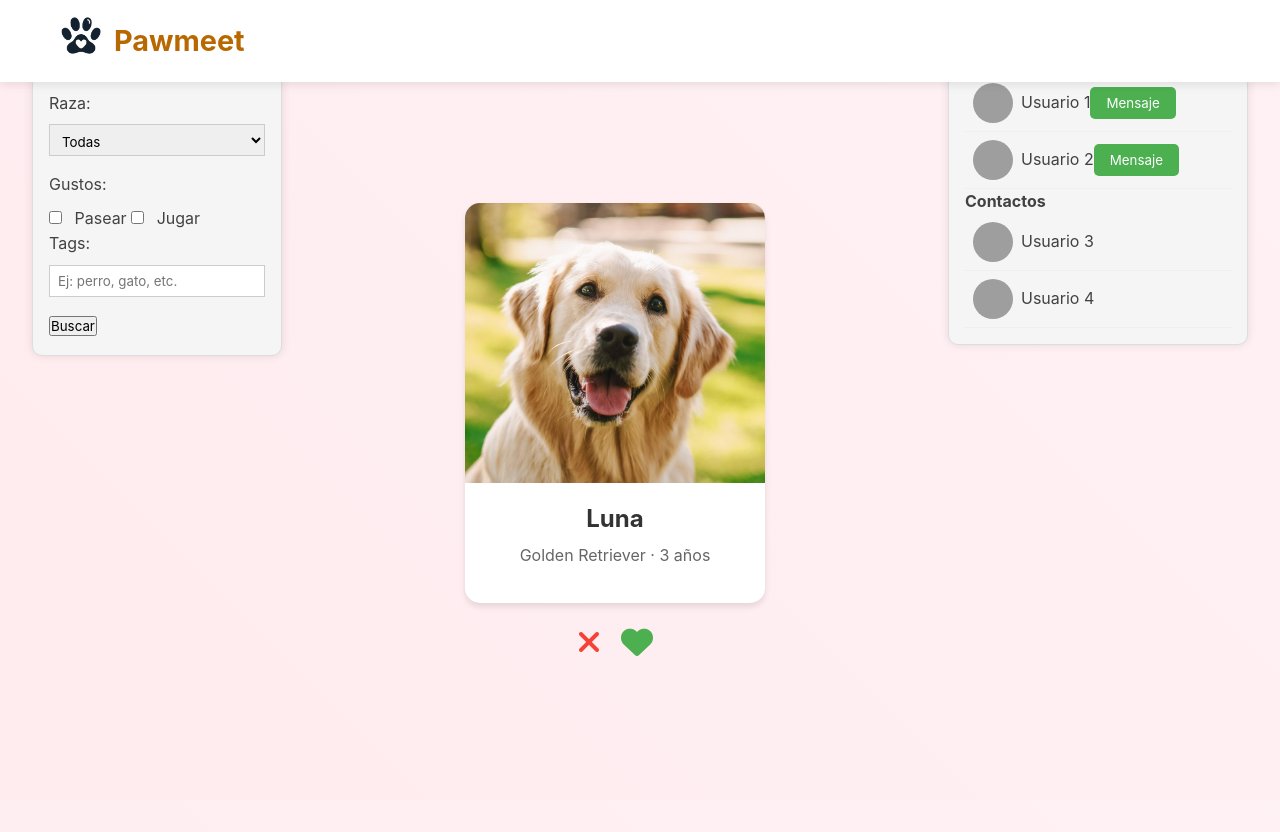
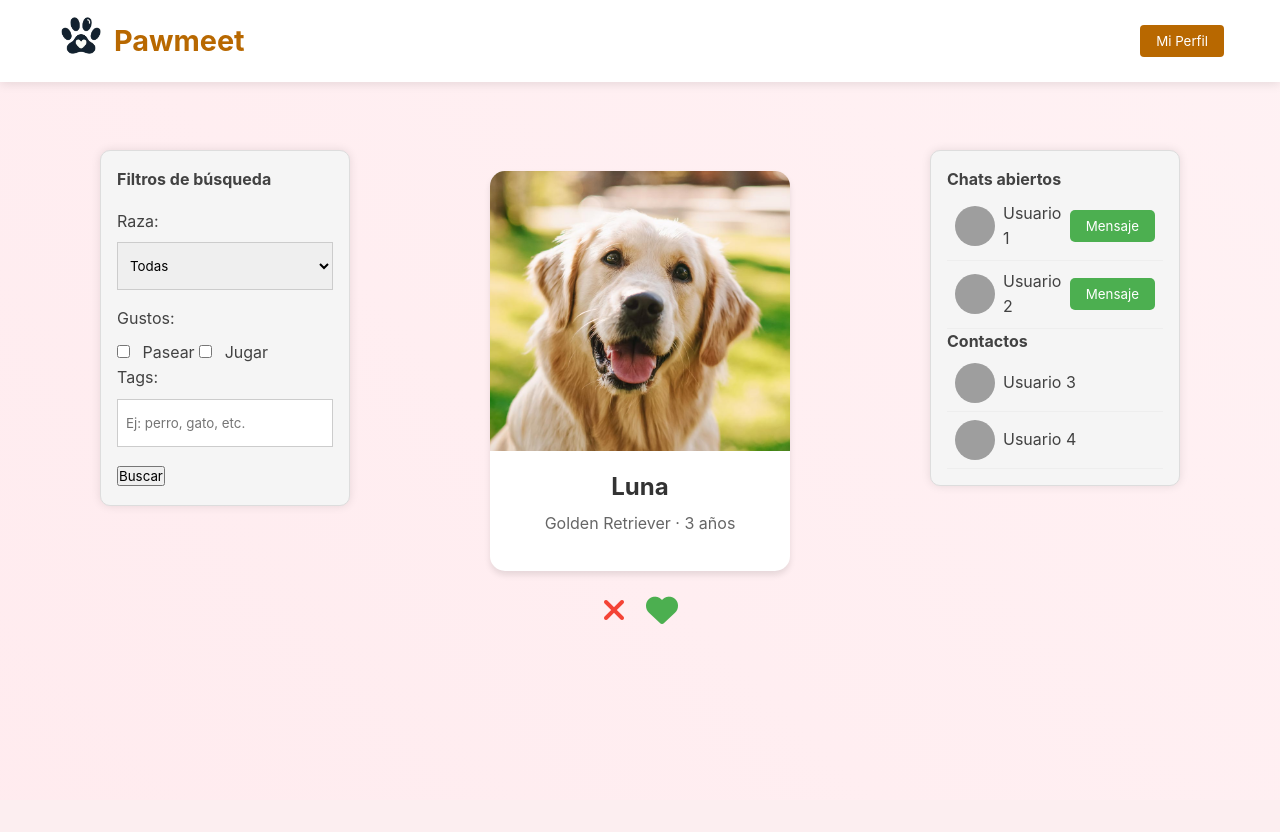
Before and after one commit to pauca881/pawmeet, a Django app: page /conectar/ in a window 1280 px wide. After the commit the page ends 624 px from the top, so only its background shows below. Run offline with Django 5.2, Linux system fonts and the light colour scheme; grey boxes are pictures that could not be loaded.

Commit message:
Modificaciones en home.html y conectar.html

```diff
--- a/home/static/home/conectar.css
+++ b/home/static/home/conectar.css
@@ -19,18 +19,17 @@ body {
     line-height: 1.6;
     color: var(--text-color);
     background: linear-gradient(45deg, rgba(254, 63, 97, 0.1), rgba(255, 123, 145, 0.1)); /* Fondo rosado */
+    overflow-x: hidden; /* Oculta el scroll horizontal */
 }
 
 /* Header */
-/**
- * Contenedor del header
- */
 nav {
     background: var(--white);
     box-shadow: 0 2px 10px rgba(0, 0, 0, 0.1);
     position: fixed;
     width: 100%;
     z-index: 1000;
+    overflow-x: hidden;
 }
 
 .nav-container {
@@ -41,6 +40,20 @@ nav {
     justify-content: space-between;
     align-items: center;
     overflow: hidden;
+}
+
+/* Botones del header */
+.nav-container button {
+    background: var(--primary-color);
+    color: var(--white);
+    border: none;
+    padding: 0.5rem 1rem;
+    border-radius: 0.25rem;
+    cursor: pointer;
+    transition: all 0.3s ease;
+}
+.nav-container button:hover {
+    background: var(--secondary-color);
 }
 
 /* Logo */
@@ -54,7 +67,6 @@ nav {
 }
 
 .logo-img {
-    /* Ruta relativa, ajusta según sea necesario */
     background-image: url('Pawmeet.png');
     background-size: contain;
     background-repeat: no-repeat;
@@ -62,8 +74,27 @@ nav {
     height: 50px;
 }
 
+/* PARTE CENTRAL */
+
+/* Contenedor principal */
+.container {
+    display: flex;
+    justify-content: space-between;
+    align-items: flex-start;
+    padding: 2rem;
+    width: 100%;
+    height: 100vh;
+    overflow-x: hidden; /* Oculta el scroll horizontal */
+    background: inherit;
+    position: relative;
+}
+
 /* Carta de swipe */
 .swipe-container {
+    position: absolute;
+    top: 50%;
+    left: 50%;
+    transform: translate(-50%, -50%);
     height: 100vh;
     display: flex;
     justify-content: center;
@@ -73,7 +104,6 @@ nav {
     background: inherit;
     padding: 0 1rem;
 }
-
 .pet-card {
     width: 300px;
     height: 400px;
@@ -84,37 +114,31 @@ nav {
     overflow: hidden;
     text-align: center;
 }
-
 .pet-card img {
     width: 100%;
     height: 70%;
     object-fit: cover;
 }
-
 .pet-info {
     padding: 10px;
     overflow: hidden;
 }
-
 .pet-info h3 {
     margin: 0;
     font-size: 1.5rem;
     color: #333;
 }
-
 .pet-info p {
     margin: 5px 0;
     font-size: 1rem;
     color: #666;
 }
-
 .actions {
     margin-top: 20px;
     display: flex;
     gap: 20px;
     overflow: hidden;
 }
-
 .actions button {
     border: none;
     background-color: transparent;
@@ -122,57 +146,42 @@ nav {
     cursor: pointer;
     transition: transform 0.5s;
 }
-
 .actions button:hover {
     transform: scale(1.1);
 }
-
 .btn-like {
     color: #4caf50;
 }
-
 .btn-dislike {
     color: #f44336;
 }
 
-/* Contenedor principal */
-.container {
-    display: flex;
-    justify-content: space-between;
-    align-items: flex-start;
-    padding: 2rem;
-    width: 100%;
-    height: 100vh; /* (Opcional) Para fondo completo */
-    background: inherit; /* Hereda fondo del cuerpo */
-}
-
 /* Filtros de búsqueda (izquierda) */
 .filters-sidebar {
+    position: absolute;
+    top: 150px;
+    left: 100px;
     width: 250px;
-    background-color: var(--light-gray); /* Utiliza variable para coherencia */
+    background-color: var(--light-gray);
     padding: 1rem;
     border: 1px solid #ddd;
     border-radius: 10px;
     box-shadow: 0 0 10px rgba(0, 0, 0, 0.1);
 }
-
 .filters-sidebar h4 {
     margin-top: 0;
 }
-
 .filters-sidebar form {
     margin-top: 1rem;
 }
-
 .filters-sidebar label {
     display: block;
     margin-bottom: 0.5rem;
 }
-
 .filters-sidebar select,
 .filters-sidebar input[type="text"] {
     width: 100%;
-    height: 2rem;
+    height: 3rem;
     margin-bottom: 1rem;
     padding: 0.5rem;
     border: 1px solid #ccc;
@@ -184,38 +193,36 @@ nav {
 
 /* Chats abiertos y contactos (derecha) */
 .chats-sidebar {
-    width: 300px;
-    background-color: var(--light-gray); /* Coherencia con filtros */
+    position: absolute;
+    top: 150px;
+    right: 100px;
+    width: 250px;
+    background-color: var(--light-gray);
     padding: 1rem;
     border: 1px solid #ddd;
     border-radius: 10px;
     box-shadow: 0 0 10px rgba(0, 0, 0, 0.1);
 }
-
 .chats-sidebar h4 {
     margin-top: 0;
 }
-
 .chats-sidebar ul {
     list-style: none;
     padding: 0;
     margin: 0;
 }
-
 .chats-sidebar li {
     display: flex;
     align-items: center;
     padding: 0.5rem;
     border-bottom: 1px solid #eee;
 }
-
 .chats-sidebar li img {
     width: 40px;
     height: 40px;
     border-radius: 50%;
     margin-right: 0.5rem;
 }
-
 .chats-sidebar button {
     background-color: #4caf50;
     color: #fff;
@@ -224,7 +231,6 @@ nav {
     border-radius: 5px;
     cursor: pointer;
 }
-
 .chats-sidebar button:hover {
     background-color: #3e8e41;
 }
--- a/home/templates/conectar.html
+++ b/home/templates/conectar.html
@@ -13,40 +13,50 @@
         <header>
             <nav>
                 <div class="nav-container">
-                    <div class="logo">
+
+                    <a href="{% url 'home' %}" class="logo" style="text-decoration: none;">
                         <i class="logo-img"></i>
                         <span>Pawmeet</span>
-                    </div>
+                    </a>
+
+                    <button class="btn-profile">Mi Perfil</button>
+
                 </div>
             </nav>
         </header>
         <main>
             <div class="container">
-                <!-- **NUEVO**: Filtros de búsqueda (izquierda) -->
+
+                <!-- Filtros de búsqueda (izquierda) -->
                 <div class="filters-sidebar">
                     <h4>Filtros de búsqueda</h4>
                     <form>
+
                         <label>Raza:</label>
                         <select name="raza">
                             <option value="">Todas</option>
                             <option value="Golden Retriever">Golden Retriever</option>
                             <option value="Poodle">Poodle</option>
-                            <!-- Agrega más opciones según sea necesario -->
                         </select>
+
                         <br>
+
                         <label>Gustos:</label>
                         <input type="checkbox" name="gustos[]" value="Pasear"> Pasear
                         <input type="checkbox" name="gustos[]" value="Jugar"> Jugar
-                        <!-- Agrega más opciones según sea necesario -->
+
                         <br>
+
                         <label>Tags:</label>
                         <input type="text" name="tags" placeholder="Ej: perro, gato, etc.">
+
                         <br>
+
                         <button type="submit">Buscar</button>
                     </form>
                 </div>
 
-                <!-- **NO CAMBIA**: Zona central (swipe-container) -->
+                <!-- Zona central (swipe-container) -->
                 <div class="swipe-container">
                     <div class="pet-card">
                         <img src="{% static 'home/example_pet.jpg' %}" alt="Mascota">
@@ -65,7 +75,7 @@
                     </div>
                 </div>
 
-                <!-- **NUEVO**: Chats abiertos y contactos (derecha) -->
+                <!-- Chats abiertos y contactos (derecha) -->
                 <div class="chats-sidebar">
                     <h4>Chats abiertos</h4>
                     <ul>
@@ -79,7 +89,7 @@
                             <span>Usuario 2</span>
                             <button>Mensaje</button>
                         </li>
-                        <!-- Agrega más elementos según sea necesario -->
+
                     </ul>
                     <h4>Contactos</h4>
                     <ul>
@@ -91,7 +101,7 @@
                             <img src="{% static 'home/example_user4.jpg' %}" alt="Usuario">
                             <span>Usuario 4</span>
                         </li>
-                        <!-- Agrega más elementos según sea necesario -->
+
                     </ul>
                 </div>
 
```
Also changed, not shown: home/static/home/home_style.css (+18 -28 lines), home/templates/home.html (+8 -9 lines), db.sqlite3.
